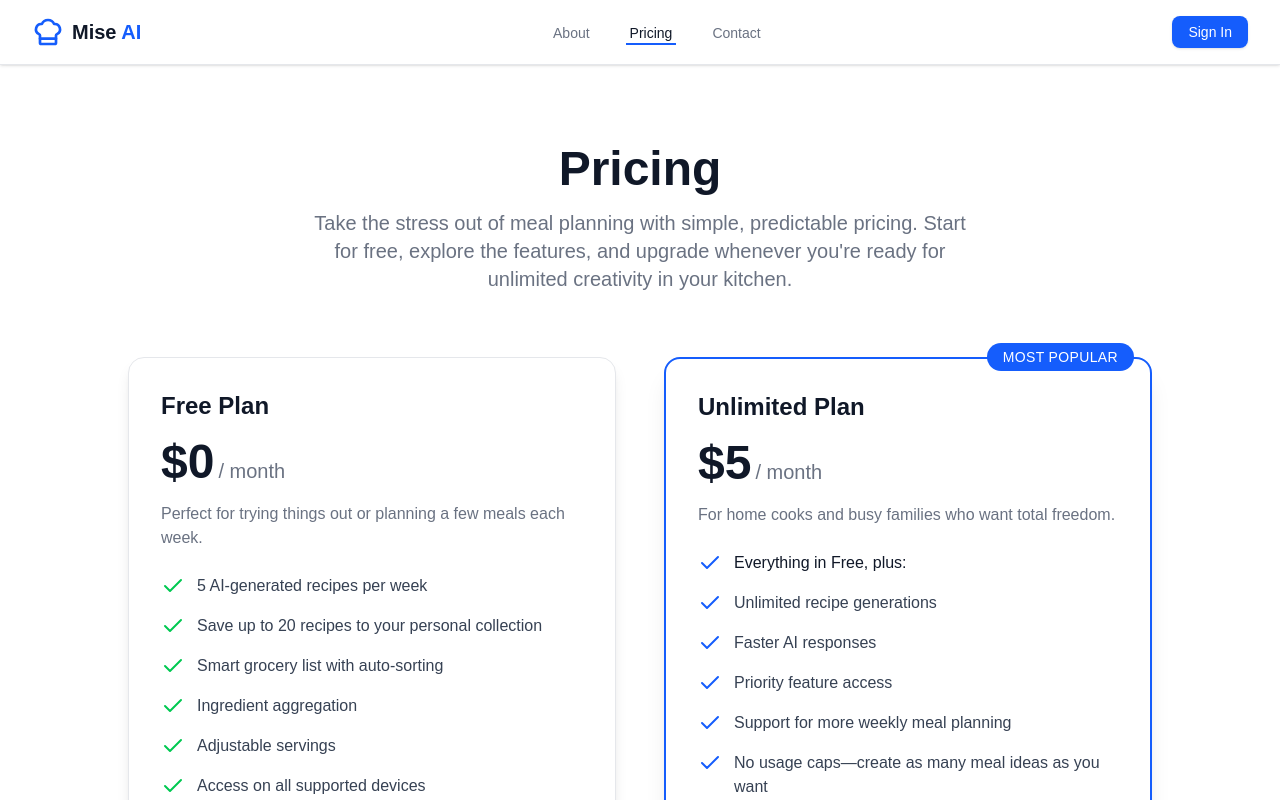
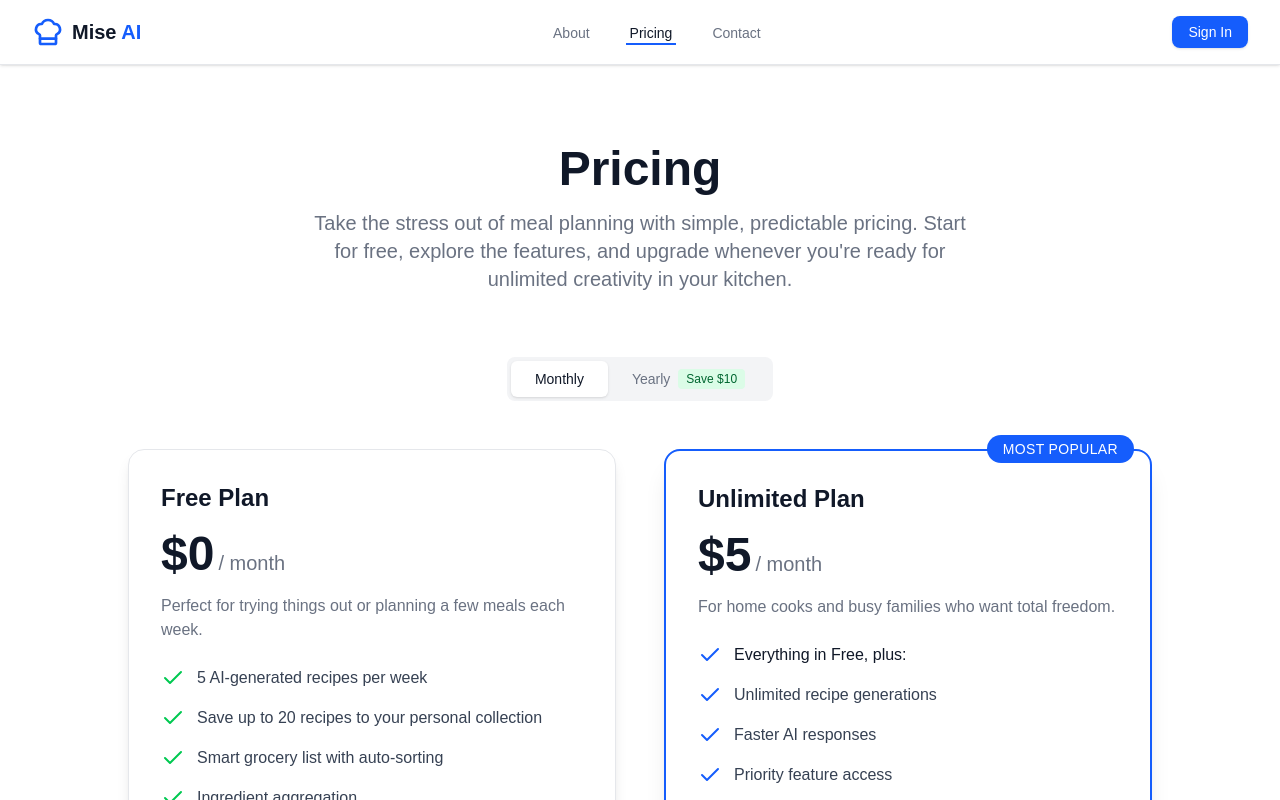
Before and after one commit to kgreer0210/recipe-gen-app, a Next.js app: page /pricing in a window 1280 px wide. Shown: the top 800 px of the page. Built offline with nearby package versions, Linux system fonts and the light colour scheme; no server answers.

Commit message:
feat: Implement Stripe subscription checkout functionality with a new pricing page and API route.

```diff
--- a/src/app/api/stripe/checkout/route.ts
+++ b/src/app/api/stripe/checkout/route.ts
@@ -13,7 +13,12 @@ export async function POST(request: Request) {
       return NextResponse.json({ error: 'Unauthorized' }, { status: 401 });
     }
 
-    const priceId = process.env.STRIPE_PRICE_ID;
+    const { interval = 'month' } = await request.json();
+
+    const priceId =
+      interval === 'year'
+        ? process.env.STRIPE_ANNUAL_PRICE_ID
+        : process.env.STRIPE_PRICE_ID;
 
     if (!priceId) {
       return NextResponse.json(
--- a/src/app/pricing/page.tsx
+++ b/src/app/pricing/page.tsx
@@ -9,6 +9,9 @@ import { useRouter } from "next/navigation";
 export default function PricingPage() {
   const { user, subscription, loading } = useAuth();
   const [checkoutLoading, setCheckoutLoading] = React.useState(false);
+  const [billingCycle, setBillingCycle] = React.useState<"month" | "year">(
+    "month"
+  );
   const router = useRouter();
 
   const handleCheckout = async () => {
@@ -21,6 +24,12 @@ export default function PricingPage() {
     try {
       const response = await fetch("/api/stripe/checkout", {
         method: "POST",
+        headers: {
+          "Content-Type": "application/json",
+        },
+        body: JSON.stringify({
+          interval: billingCycle,
+        }),
       });
 
       if (!response.ok) {
@@ -84,6 +93,32 @@ export default function PricingPage() {
         </p>
       </div>
 
+      <div className="flex justify-center mb-12">
+        <div className="relative bg-gray-100 p-1 rounded-lg flex items-center">
+          <button
+            onClick={() => setBillingCycle("month")}
+            className={`px-6 py-2 rounded-md text-sm font-medium transition-all ${billingCycle === "month"
+                ? "bg-white text-gray-900 shadow-sm"
+                : "text-gray-500 hover:text-gray-900"
+              }`}
+          >
+            Monthly
+          </button>
+          <button
+            onClick={() => setBillingCycle("year")}
+            className={`px-6 py-2 rounded-md text-sm font-medium transition-all flex items-center ${billingCycle === "year"
+                ? "bg-white text-gray-900 shadow-sm"
+                : "text-gray-500 hover:text-gray-900"
+              }`}
+          >
+            Yearly
+            <span className="ml-2 inline-flex items-center px-2 py-0.5 rounded text-xs font-medium bg-green-100 text-green-800">
+              Save $10
+            </span>
+          </button>
+        </div>
+      </div>
+
       <div className="grid gap-8 lg:grid-cols-2 lg:gap-12 max-w-5xl mx-auto">
         {/* Free Plan */}
         <div className="bg-white rounded-2xl shadow-lg border border-gray-200 p-8 hover:border-blue-300 transition-colors">
@@ -134,9 +169,11 @@ export default function PricingPage() {
           <div className="mb-6">
             <h2 className="text-2xl font-bold text-gray-900">Unlimited Plan</h2>
             <div className="mt-4 flex items-baseline">
-              <span className="text-5xl font-extrabold text-gray-900">$5</span>
+              <span className="text-5xl font-extrabold text-gray-900">
+                {billingCycle === "month" ? "$5" : "$50"}
+              </span>
               <span className="ml-1 text-xl font-medium text-gray-500">
-                / month
+                / {billingCycle === "month" ? "month" : "year"}
               </span>
             </div>
             <p className="mt-4 text-gray-500">
```
